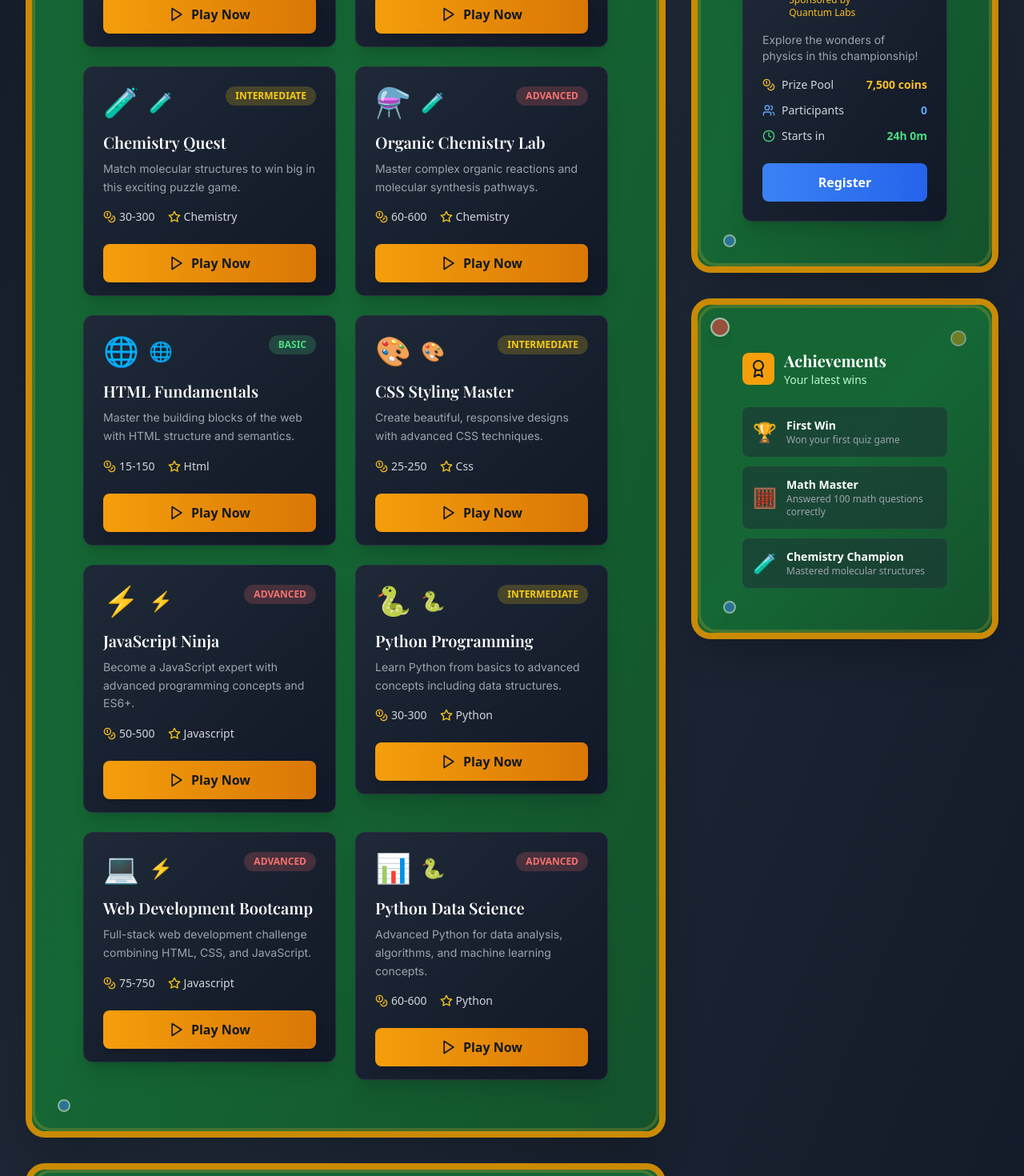
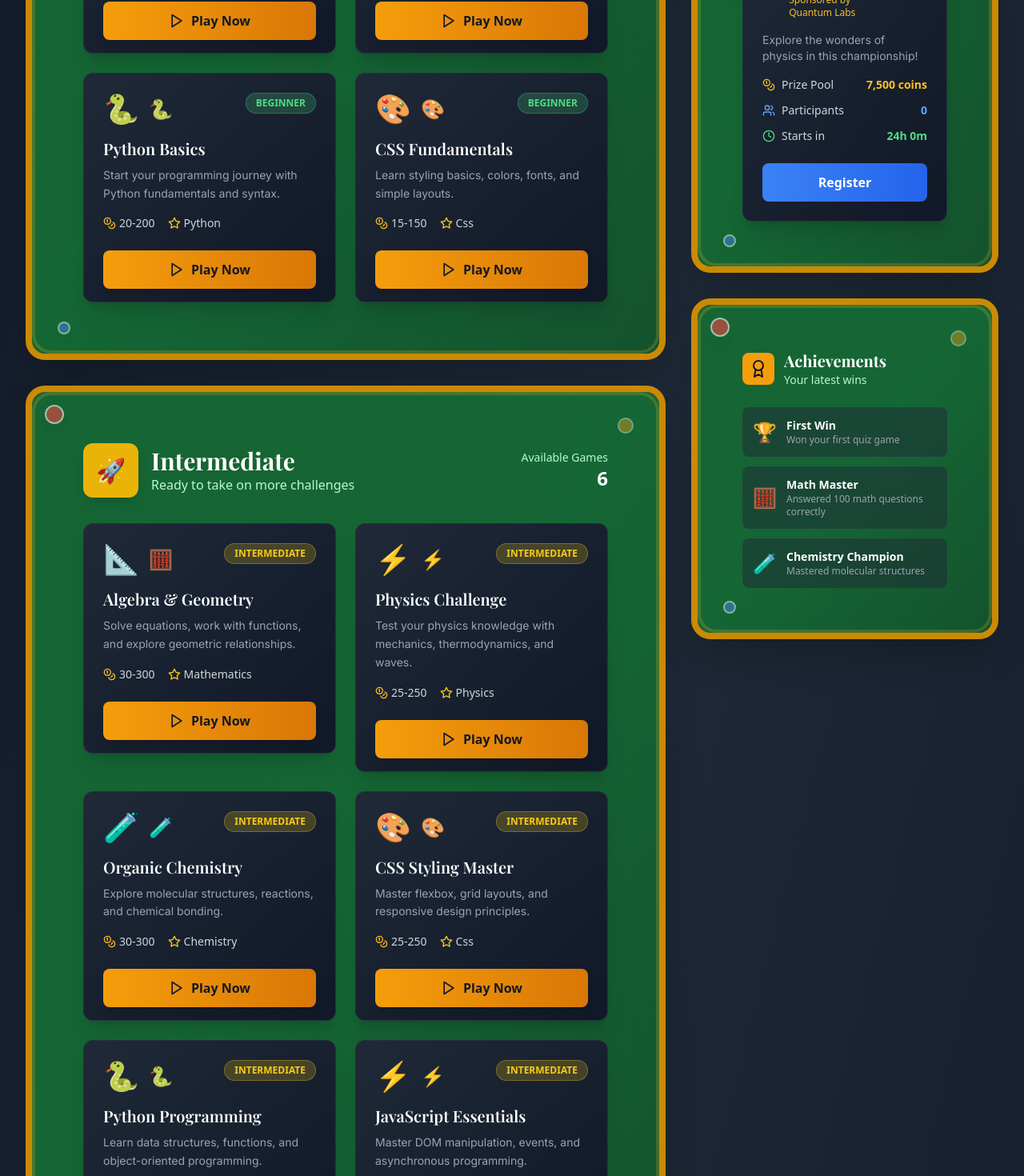
Before and after one commit to spayyavula/ScholarsTable, a React (Vite) app: page / in a window 1280 px wide. Shown: the part 1160-2630 px from the top of the page at 80% size. Built offline with nearby package versions, Linux system fonts and the light colour scheme.

Commit message:
Organize Content by Difficulty Categories

```diff
--- a/src/App.tsx
+++ b/src/App.tsx
@@ -126,30 +126,61 @@ function App() {
         <div className="grid lg:grid-cols-3 gap-8">
           {/* Main Gaming Area */}
           <div className="lg:col-span-2 space-y-8">
-            {/* Scholar Games */}
+            {/* Difficulty Categories */}
+            {['basic', 'intermediate', 'advanced'].map((difficulty, categoryIndex) => {
+              const categoryGames = mockGames.filter(game => game.difficulty === difficulty);
+              const categoryColors = {
+                basic: { bg: 'bg-green-500', text: 'text-green-400', border: 'border-green-500/30' },
+                intermediate: { bg: 'bg-yellow-500', text: 'text-yellow-400', border: 'border-yellow-500/30' },
+                advanced: { bg: 'bg-red-500', text: 'text-red-400', border: 'border-red-500/30' }
+              };
+              const categoryIcons = {
+                basic: '🌱',
+                intermediate: '🚀',
+                advanced: '🏆'
+              };
+              const categoryTitles = {
+                basic: 'Beginners',
+                intermediate: 'Intermediate',
+                advanced: 'Advanced'
+              };
+              const categoryDescriptions = {
+                basic: 'Perfect for starting your learning journey',
+                intermediate: 'Ready to take on more challenges',
+                advanced: 'Master-level content for experts'
+              };
+
+              return (
+                <motion.div
+                  key={difficulty}
+                  initial={{ opacity: 0, y: 20 }}
+                  animate={{ opacity: 1, y: 0 }}
+                  transition={{ duration: 0.6, delay: categoryIndex * 0.2 }}
+                >
                   <CasinoTable className="p-8">
                     <div className="flex items-center justify-between mb-8">
-                <div className="flex items-center space-x-3">
-                  <div className="p-3 bg-casino-gold-500 rounded-xl">
-                    <Gamepad2 className="w-8 h-8 text-gray-900" />
+                      <div className="flex items-center space-x-4">
+                        <div className={`p-4 ${categoryColors[difficulty as keyof typeof categoryColors].bg} rounded-xl shadow-lg`}>
+                          <span className="text-3xl">{categoryIcons[difficulty as keyof typeof categoryIcons]}</span>
                         </div>
                         <div>
                           <h2 className="text-3xl font-heading font-bold text-white">
-                      Scholar Games
+                            {categoryTitles[difficulty as keyof typeof categoryTitles]}
                           </h2>
                           <p className="text-casino-green-200">
-                      Choose your subject and start learning!
+                            {categoryDescriptions[difficulty as keyof typeof categoryDescriptions]}
                           </p>
                         </div>
                       </div>
                       <div className="text-right">
                         <p className="text-casino-green-200 text-sm">Available Games</p>
-                  <p className="text-2xl font-bold text-white">{mockGames.length}</p>
+                        <p className="text-2xl font-bold text-white">{categoryGames.length}</p>
                       </div>
                     </div>
 
+                    {categoryGames.length > 0 ? (
                       <div className="grid grid-cols-1 md:grid-cols-2 gap-6">
-                {mockGames.map((game, index) => (
+                        {categoryGames.map((game, index) => (
                           <motion.div
                             key={game.id}
                             initial={{ opacity: 0, scale: 0.9 }}
@@ -163,7 +194,21 @@ function App() {
                           </motion.div>
                         ))}
                       </div>
+                    ) : (
+                      <div className="text-center py-12">
+                        <div className="text-6xl mb-4">🚧</div>
+                        <h3 className="text-xl font-semibold text-gray-300 mb-2">
+                          Coming Soon!
+                        </h3>
+                        <p className="text-gray-400">
+                          More {difficulty} level games are being prepared for you.
+                        </p>
+                      </div>
+                    )}
                   </CasinoTable>
+                </motion.div>
+              );
+            })}
 
             {/* Learning Progress */}
             <CasinoTable className="p-8">
--- a/src/components/Casino/GameCard.tsx
+++ b/src/components/Casino/GameCard.tsx
@@ -11,10 +11,19 @@ interface GameCardProps {
 export const GameCard: React.FC<GameCardProps> = ({ game, onPlay }) => {
   const getDifficultyColor = (difficulty: string) => {
     switch (difficulty) {
-      case 'basic': return 'text-green-400 bg-green-400/20';
-      case 'intermediate': return 'text-yellow-400 bg-yellow-400/20';
-      case 'advanced': return 'text-red-400 bg-red-400/20';
+      case 'basic': return 'text-green-400 bg-green-400/20 border border-green-400/30';
+      case 'intermediate': return 'text-yellow-400 bg-yellow-400/20 border border-yellow-400/30';
+      case 'advanced': return 'text-red-400 bg-red-400/20 border border-red-400/30';
       default: return 'text-gray-400 bg-gray-400/20';
+    }
+  };
+
+  const getDifficultyLabel = (difficulty: string) => {
+    switch (difficulty) {
+      case 'basic': return 'BEGINNER';
+      case 'intermediate': return 'INTERMEDIATE';
+      case 'advanced': return 'ADVANCED';
+      default: return difficulty.toUpperCase();
     }
   };
 
@@ -48,7 +57,7 @@ export const GameCard: React.FC<GameCardProps> = ({ game, onPlay }) => {
             <div className="text-2xl">{getSubjectEmoji(game.subject)}</div>
           </div>
           <div className={`px-3 py-1 rounded-full text-xs font-semibold ${getDifficultyColor(game.difficulty)}`}>
-            {game.difficulty.toUpperCase()}
+            {getDifficultyLabel(game.difficulty)}
           </div>
         </div>
 
--- a/src/data/mockData.ts
+++ b/src/data/mockData.ts
@@ -179,6 +179,110 @@ export const mockQuestions: Question[] = [
     explanation: 'Iron (Fe) has 26 electrons. Its electron configuration is [Ar] 3d⁶ 4s², following the Aufbau principle.',
     xpReward: 100,
     coinReward: 25
+  },
+  // Additional coding questions for different difficulty levels
+  {
+    id: '10',
+    subject: 'html',
+    difficulty: 'basic',
+    question: 'Which HTML tag is used to create a hyperlink?',
+    options: ['<link>', '<a>', '<href>', '<url>'],
+    correctAnswer: 1,
+    explanation: 'The <a> tag (anchor tag) is used to create hyperlinks. The href attribute specifies the URL of the page the link goes to.',
+    xpReward: 50,
+    coinReward: 10
+  },
+  {
+    id: '11',
+    subject: 'css',
+    difficulty: 'basic',
+    question: 'Which CSS property is used to change the text color?',
+    options: ['text-color', 'font-color', 'color', 'text-style'],
+    correctAnswer: 2,
+    explanation: 'The "color" property in CSS is used to set the color of text. For example: color: red; or color: #ff0000;',
+    xpReward: 50,
+    coinReward: 10
+  },
+  {
+    id: '12',
+    subject: 'javascript',
+    difficulty: 'intermediate',
+    question: 'What does the following code return: typeof null?',
+    options: ['"null"', '"undefined"', '"object"', '"boolean"'],
+    correctAnswer: 2,
+    explanation: 'In JavaScript, typeof null returns "object". This is actually a well-known bug in JavaScript that has been kept for backward compatibility.',
+    xpReward: 75,
+    coinReward: 15
+  },
+  {
+    id: '13',
+    subject: 'python',
+    difficulty: 'intermediate',
+    question: 'What is the result of [1, 2, 3] * 2 in Python?',
+    options: ['[2, 4, 6]', '[1, 2, 3, 1, 2, 3]', 'Error', '[1, 2, 3, 2]'],
+    correctAnswer: 1,
+    explanation: 'In Python, multiplying a list by an integer repeats the list that many times. So [1, 2, 3] * 2 creates [1, 2, 3, 1, 2, 3].',
+    xpReward: 75,
+    coinReward: 15
+  },
+  {
+    id: '14',
+    subject: 'html',
+    difficulty: 'advanced',
+    question: 'Which HTML5 semantic element represents the main content of a document?',
+    options: ['<content>', '<main>', '<primary>', '<section>'],
+    correctAnswer: 1,
+    explanation: 'The <main> element represents the dominant content of the <body> of a document. It excludes content that is repeated across documents like navigation, headers, footers.',
+    xpReward: 100,
+    coinReward: 25
+  },
+  {
+    id: '15',
+    subject: 'css',
+    difficulty: 'advanced',
+    question: 'What does the CSS property "justify-content: space-between" do in flexbox?',
+    options: [
+      'Centers items with equal space around them',
+      'Distributes items evenly with first item at start, last at end',
+      'Aligns items to the start of the container',
+      'Stretches items to fill the container'
+    ],
+    correctAnswer: 1,
+    explanation: 'justify-content: space-between distributes flex items evenly along the main axis, with the first item at the start and the last item at the end, and equal space between items.',
+    xpReward: 100,
+    coinReward: 25
+  },
+  {
+    id: '16',
+    subject: 'javascript',
+    difficulty: 'advanced',
+    question: 'What is a closure in JavaScript?',
+    options: [
+      'A way to close browser windows',
+      'A function that has access to variables in its outer scope',
+      'A method to end function execution',
+      'A type of loop structure'
+    ],
+    correctAnswer: 1,
+    explanation: 'A closure is a function that has access to variables in its outer (enclosing) scope even after the outer function has returned. This allows for data privacy and function factories.',
+    xpReward: 100,
+    coinReward: 25
+  },
+  {
+    id: '17',
+    subject: 'python',
+    difficulty: 'advanced',
+    question: 'What does the @property decorator do in Python?',
+    options: [
+      'Creates a private variable',
+      'Allows a method to be accessed like an attribute',
+      'Defines a class property',
+      'Creates a static method'
+    ],
+    correctAnswer: 1,
+    explanation: 'The @property decorator allows you to define a method that can be accessed like an attribute, providing a way to implement getters and setters in a Pythonic way.',
+    xpReward: 100,
+    coinReward: 25
   }
 ];
 
@@ -257,10 +361,11 @@ export const mockTournaments: Tournament[] = [
 ];
 
 export const mockGames: Game[] = [
+  // BEGINNER LEVEL GAMES
   {
     id: '1',
-    title: 'Mathematics Mastery',
-    description: 'From basic arithmetic to advanced calculus - test your mathematical prowess!',
+    title: 'Math Basics',
+    description: 'Learn fundamental arithmetic operations and basic mathematical concepts.',
     subject: 'mathematics',
     difficulty: 'basic',
     type: 'quiz',
@@ -269,9 +374,134 @@ export const mockGames: Game[] = [
     icon: '🧮'
   },
   {
+    id: '7',
+    title: 'HTML Fundamentals',
+    description: 'Master the building blocks of the web with HTML structure and semantics.',
+    subject: 'html',
+    difficulty: 'basic',
+    type: 'challenge',
+    minBet: 15,
+    maxBet: 150,
+    icon: '🌐'
+  },
+  {
+    id: '13',
+    title: 'Physics Basics',
+    description: 'Explore fundamental physics concepts like motion, forces, and energy.',
+    subject: 'physics',
+    difficulty: 'basic',
+    type: 'quiz',
+    minBet: 15,
+    maxBet: 150,
+    icon: '⚡'
+  },
+  {
+    id: '14',
+    title: 'Chemistry Basics',
+    description: 'Learn about atoms, molecules, and basic chemical reactions.',
+    subject: 'chemistry',
+    difficulty: 'basic',
+    type: 'quiz',
+    minBet: 15,
+    maxBet: 150,
+    icon: '🧪'
+  },
+  {
+    id: '15',
+    title: 'Python Basics',
+    description: 'Start your programming journey with Python fundamentals and syntax.',
+    subject: 'python',
+    difficulty: 'basic',
+    type: 'quiz',
+    minBet: 20,
+    maxBet: 200,
+    icon: '🐍'
+  },
+  {
+    id: '16',
+    title: 'CSS Fundamentals',
+    description: 'Learn styling basics, colors, fonts, and simple layouts.',
+    subject: 'css',
+    difficulty: 'basic',
+    type: 'quiz',
+    minBet: 15,
+    maxBet: 150,
+    icon: '🎨'
+  },
+
+  // INTERMEDIATE LEVEL GAMES
+  {
     id: '2',
-    title: 'Advanced Math Challenge',
-    description: 'Tackle complex mathematical concepts including calculus, algebra, and geometry.',
+    title: 'Algebra & Geometry',
+    description: 'Solve equations, work with functions, and explore geometric relationships.',
+    subject: 'mathematics',
+    difficulty: 'intermediate',
+    type: 'challenge',
+    minBet: 30,
+    maxBet: 300,
+    icon: '📐'
+  },
+  {
+    id: '3',
+    title: 'Physics Challenge',
+    description: 'Test your physics knowledge with mechanics, thermodynamics, and waves.',
+    subject: 'physics',
+    difficulty: 'intermediate',
+    type: 'challenge',
+    minBet: 25,
+    maxBet: 250,
+    icon: '⚡'
+  },
+  {
+    id: '5',
+    title: 'Organic Chemistry',
+    description: 'Explore molecular structures, reactions, and chemical bonding.',
+    subject: 'chemistry',
+    difficulty: 'intermediate',
+    type: 'puzzle',
+    minBet: 30,
+    maxBet: 300,
+    icon: '🧪'
+  },
+  {
+    id: '8',
+    title: 'CSS Styling Master',
+    description: 'Master flexbox, grid layouts, and responsive design principles.',
+    subject: 'css',
+    difficulty: 'intermediate',
+    type: 'challenge',
+    minBet: 25,
+    maxBet: 250,
+    icon: '🎨'
+  },
+  {
+    id: '10',
+    title: 'Python Programming',
+    description: 'Learn data structures, functions, and object-oriented programming.',
+    subject: 'python',
+    difficulty: 'intermediate',
+    type: 'quiz',
+    minBet: 30,
+    maxBet: 300,
+    icon: '🐍'
+  },
+  {
+    id: '17',
+    title: 'JavaScript Essentials',
+    description: 'Master DOM manipulation, events, and asynchronous programming.',
+    subject: 'javascript',
+    difficulty: 'intermediate',
+    type: 'challenge',
+    minBet: 35,
+    maxBet: 350,
+    icon: '⚡'
+  },
+
+  // ADVANCED LEVEL GAMES
+  {
+    id: '4',
+    title: 'Calculus & Advanced Math',
+    description: 'Tackle derivatives, integrals, and complex mathematical analysis.',
     subject: 'mathematics',
     difficulty: 'advanced',
     type: 'challenge',
@@ -280,20 +510,9 @@ export const mockGames: Game[] = [
     icon: '📐'
   },
   {
-    id: '3',
-    title: 'Physics Challenge',
-    description: 'Test your physics knowledge in this strategic challenge game.',
-    subject: 'physics',
-    difficulty: 'intermediate',
-    type: 'challenge',
-    minBet: 25,
-    maxBet: 250,
-    icon: '⚡'
-  },
-  {
-    id: '4',
+    id: '18',
     title: 'Quantum Physics Quest',
-    description: 'Dive deep into the mysterious world of quantum mechanics and relativity.',
+    description: 'Dive deep into quantum mechanics, relativity, and particle physics.',
     subject: 'physics',
     difficulty: 'advanced',
     type: 'puzzle',
@@ -302,20 +521,9 @@ export const mockGames: Game[] = [
     icon: '🔬'
   },
   {
-    id: '5',
-    title: 'Chemistry Quest',
-    description: 'Match molecular structures to win big in this exciting puzzle game.',
-    subject: 'chemistry',
-    difficulty: 'intermediate',
-    type: 'puzzle',
-    minBet: 30,
-    maxBet: 300,
-    icon: '🧪'
-  },
-  {
     id: '6',
-    title: 'Organic Chemistry Lab',
-    description: 'Master complex organic reactions and molecular synthesis pathways.',
+    title: 'Advanced Chemistry Lab',
+    description: 'Master complex reactions, thermodynamics, and molecular synthesis.',
     subject: 'chemistry',
     difficulty: 'advanced',
     type: 'challenge',
@@ -323,33 +531,10 @@ export const mockGames: Game[] = [
     maxBet: 600,
     icon: '⚗️'
   },
-  // Coding Games
-  {
-    id: '7',
-    title: 'HTML Fundamentals',
-    description: 'Master the building blocks of the web with HTML structure and semantics.',
-    subject: 'html',
-    difficulty: 'basic',
-    type: 'quiz',
-    minBet: 15,
-    maxBet: 150,
-    icon: '🌐'
-  },
-  {
-    id: '8',
-    title: 'CSS Styling Master',
-    description: 'Create beautiful, responsive designs with advanced CSS techniques.',
-    subject: 'css',
-    difficulty: 'intermediate',
-    type: 'challenge',
-    minBet: 25,
-    maxBet: 250,
-    icon: '🎨'
-  },
   {
     id: '9',
-    title: 'JavaScript Ninja',
-    description: 'Become a JavaScript expert with advanced programming concepts and ES6+.',
+    title: 'JavaScript Mastery',
+    description: 'Advanced concepts: closures, prototypes, design patterns, and frameworks.',
     subject: 'javascript',
     difficulty: 'advanced',
     type: 'challenge',
@@ -358,36 +543,36 @@ export const mockGames: Game[] = [
     icon: '⚡'
   },
   {
-    id: '10',
-    title: 'Python Programming',
-    description: 'Learn Python from basics to advanced concepts including data structures.',
-    subject: 'python',
-    difficulty: 'intermediate',
-    type: 'quiz',
-    minBet: 30,
-    maxBet: 300,
-    icon: '🐍'
-  },
-  {
     id: '11',
-    title: 'Web Development Bootcamp',
-    description: 'Full-stack web development challenge combining HTML, CSS, and JavaScript.',
-    subject: 'javascript',
+    title: 'Advanced CSS Techniques',
+    description: 'CSS animations, custom properties, advanced selectors, and performance.',
+    subject: 'css',
     difficulty: 'advanced',
     type: 'challenge',
-    minBet: 75,
-    maxBet: 750,
-    icon: '💻'
+    minBet: 45,
+    maxBet: 450,
+    icon: '🎨'
   },
   {
     id: '12',
     title: 'Python Data Science',
-    description: 'Advanced Python for data analysis, algorithms, and machine learning concepts.',
+    description: 'Advanced algorithms, data analysis, and machine learning fundamentals.',
     subject: 'python',
     difficulty: 'advanced',
     type: 'puzzle',
     minBet: 60,
     maxBet: 600,
     icon: '📊'
+  },
+  {
+    id: '19',
+    title: 'Full-Stack Web Development',
+    description: 'Complex web applications combining HTML, CSS, JavaScript, and APIs.',
+    subject: 'html',
+    difficulty: 'advanced',
+    type: 'challenge',
+    minBet: 70,
+    maxBet: 700,
+    icon: '💻'
   }
 ];
```
Lines whose indentation alone changed are shown as unchanged.
